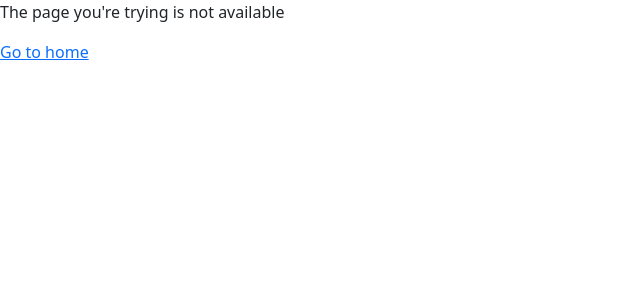
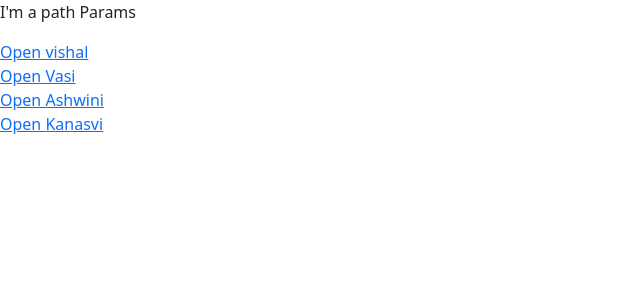
Before and after one commit to xDAnkit/react-js-lab-session, a React (Vite) app: page /path in a window 1280 px wide. Shown: the top 300 px of the page, without its empty margins (0-640 px from the left). Built offline with nearby package versions, Linux system fonts and the light colour scheme.

Commit message:
Day-15 Path params

```diff
--- /dev/null
+++ b/src/Day-16/index-v2.jsx
@@ -0,0 +1,15 @@
+import { useParams } from "react-router-dom";
+
+const PathParamsV2 = () => {
+  const { id, superman, power } = useParams();
+  console.log("LN5: ", { id, superman, power });
+  return (
+    <>
+      <p>
+        My name is {superman} &amp; my Power is {power}
+      </p>
+    </>
+  );
+};
+
+export default PathParamsV2;
--- /dev/null
+++ b/src/Day-16/index.jsx
@@ -0,0 +1,43 @@
+import { Link } from "react-router-dom";
+
+const profiles = [
+  {
+    id: 1,
+    name: "vishal",
+    power: "Running",
+  },
+  {
+    id: 2,
+    name: "Vasi",
+    power: "solo Travel",
+  },
+  {
+    id: 3,
+    name: "Ashwini",
+    power: "Art",
+  },
+  {
+    id: 4,
+    name: "Kanasvi",
+    power: "Photography",
+  },
+];
+
+const PathParamsV1 = () => {
+  return (
+    <>
+      <p>I'm a path Params</p>
+      {profiles.map((item) => {
+        return (
+          <div key={item.id}>
+            <Link to={`/path/${item.name}/${item.power}`}>
+              Open {item.name}
+            </Link>
+          </div>
+        );
+      })}
+    </>
+  );
+};
+
+export default PathParamsV1;
--- a/src/main.jsx
+++ b/src/main.jsx
@@ -26,6 +26,8 @@ import { BrowserRouter, Route, Routes } from "react-router-dom";
 import NavigationV1Home from "./Day-15/index-v2";
 import NavigationV1About from "./Day-15/index-v1";
 import NavigationV1NotFound from "./Day-15/index-v3";
+import PathParamsV1 from "./Day-16";
+import PathParamsV2 from "./Day-16/index-v2";
 
 ReactDOM.createRoot(document.getElementById("root")).render(
   <>
@@ -33,6 +35,8 @@ ReactDOM.createRoot(document.getElementById("root")).render(
       <Routes>
         <Route path="/" element={<NavigationV1Home />}></Route>
         <Route path="/about" element={<NavigationV1About />}></Route>
+        <Route path="/path" element={<PathParamsV1 />} />
+        <Route path="/path/:superman/:power" element={<PathParamsV2 />} />
         <Route path="*" element={<NavigationV1NotFound />}></Route>
       </Routes>
     </BrowserRouter>
```
